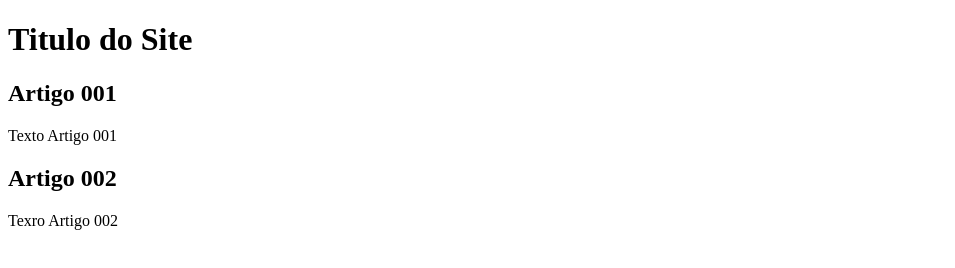
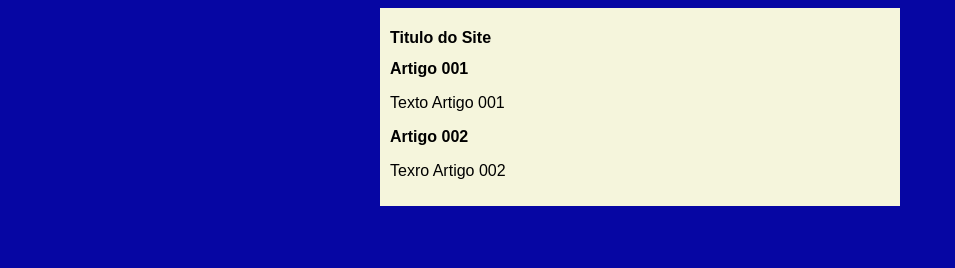
Before and after one commit to RobsonMaia/aulaCrusoEmVideo, a plain HTML site: page index.html in a window 1280 px wide. Shown: the whole page, without its empty margins (0-955 px from the left). Drawn offline with Linux system fonts and the light colour scheme.

Commit message:
inicio design

```diff
--- /dev/null
+++ b/estilos/style.css
@@ -0,0 +1,17 @@
+*{
+    font-family: Arial, Helvetica, sans-serif;
+    font-size: 16px;
+}
+
+body {
+    background-color: rgb(6, 6, 163);
+
+}
+
+main {
+    background-color: beige;
+    width: 500px;
+    margin: auto;
+    padding: 10px;
+    box-shadow: 3px 5px black(0, 0, 0.473);
+}
--- a/index.html
+++ b/index.html
@@ -5,6 +5,7 @@
     <meta http-equiv="X-UA-Compatible" content="IE=edge">
     <meta name="viewport" content="width=device-width, initial-scale=1.0">
     <title>Titulo do Site</title>
+    <link rel="stylesheet" href="estilos/style.css">
 </head>
 <body>
    <main>
```
